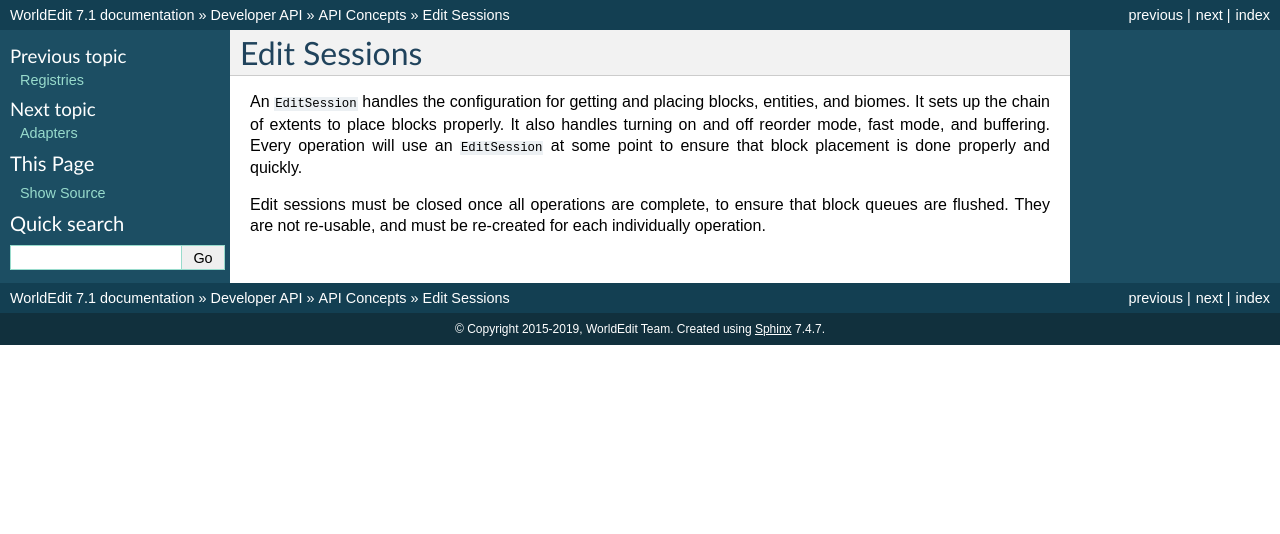
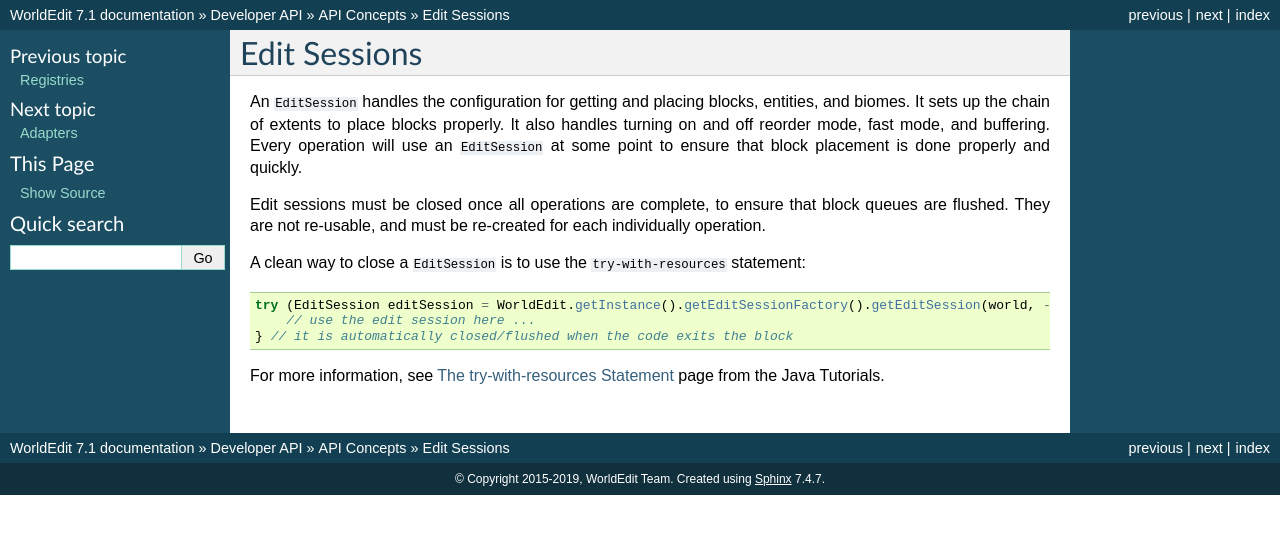
Before and after one commit to EngineHub/WorldEditDocs, a Sphinx documentation site: the page built from source/api/concepts/edit-sessions.rst, in a window 1280 px wide. Shown: the top 534 px of the page. Built offline with Sphinx 7.4.7, drawn with Linux system fonts in a browser that asks for light colours.

Commit message:
Add try-with-resources example to EditSession API

```diff
--- a/source/api/concepts/edit-sessions.rst
+++ b/source/api/concepts/edit-sessions.rst
@@ -6,3 +6,15 @@
 
 Edit sessions must be closed once all operations are complete, to ensure that block queues are flushed.
 They are not re-usable, and must be re-created for each individually operation.
+
+A clean way to close a ``EditSession`` is to use the ``try-with-resources`` statement:
+
+.. code-block:: java
+
+   try (EditSession editSession = WorldEdit.getInstance().getEditSessionFactory().getEditSession(world, -1)) {
+       // use the edit session here ...
+   } // it is automatically closed/flushed when the code exits the block
+
+For more information, see `The try-with-resources Statement`_ page from the Java Tutorials.
+
+.. _The try-with-resources Statement: https://docs.oracle.com/javase/tutorial/essential/exceptions/tryResourceClose.html
```
